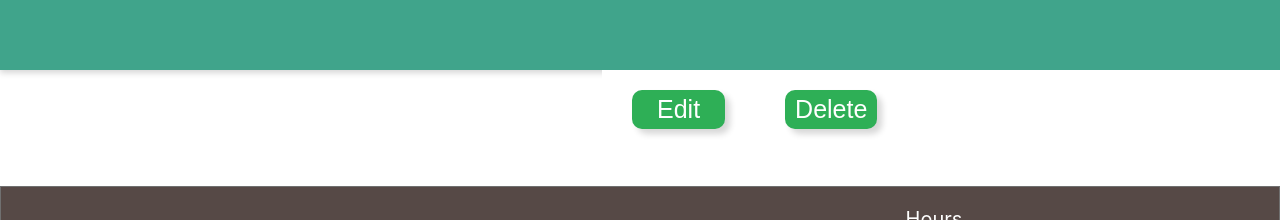
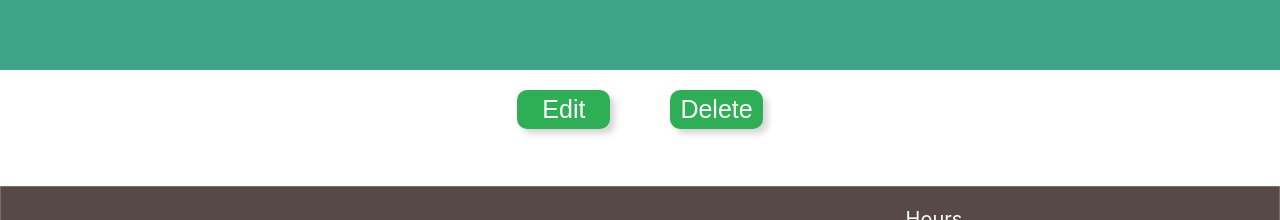
Before and after one commit to akildunne/p3-grocery-store, a React (Create React App) app in the folder client/: page /products/1 in a window 1280 px wide. Shown: the part 662-882 px from the top of the page. Built offline with nearby package versions, Linux system fonts and the light colour scheme; no server answers.

Commit message:
responsive detail

```diff
--- a/client/src/screens/ProductDetail.jsx
+++ b/client/src/screens/ProductDetail.jsx
@@ -145,17 +145,19 @@ const ProductReviewContainer = styled.div`
 
 
 const ButtonContainer = styled.div`
+  display: flex;
   background-color: white;
   height: 100px;
   display: flex;
   flex-direction: row;
-  justify-content: flex-start;
+  justify-content: center;
   align-items: flex-start;
-  margin-left: 602px;
+
 
   @media (max-width: 800px) {
     justify-content: center;
     margin-left: 0px;
+    margin: 0 auto;
   }
 
   @media (max-width: 400px) {
```
